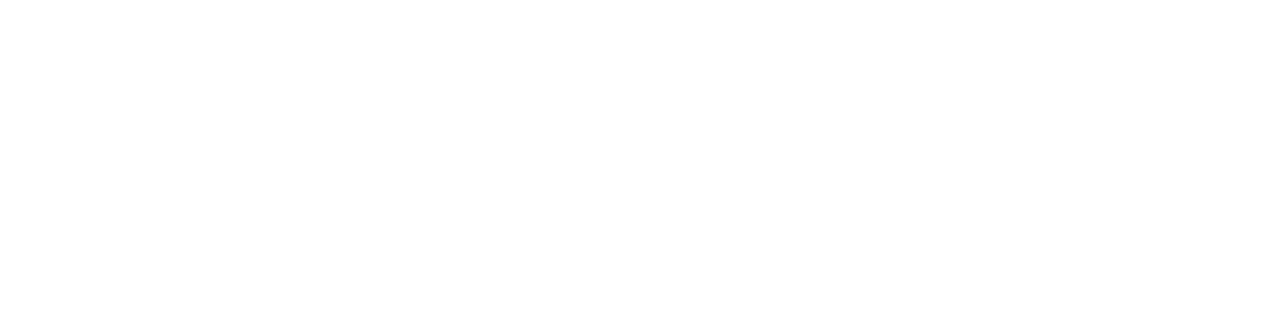
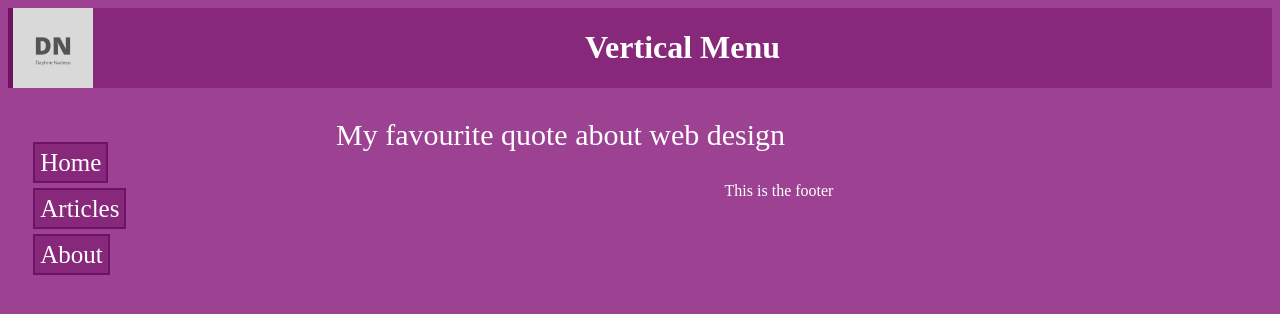
Before and after one commit to 420n13la/twolayouts-Daphne-Nadeau, a plain HTML site: page vermenu.html in a window 1280 px wide. Drawn offline with Linux system fonts and the light colour scheme.

Commit message:
Add files via upload

```diff
--- a/vermenu.html
+++ b/vermenu.html
@@ -2,8 +2,29 @@
 <html>
 <head>
 
+	<link rel="stylesheet" href="vmenu.css">
+
 </head>
 <body>
 
+	<header>
+		<img id="logo" src="DN.png">
+		<h1>Vertical Menu</h1>
+	</header>
+
+	<nav>
+	</br></br>
+	<a href="vermenu.html">Home</a></br></br>
+	<a href="verarticles.html">Articles</a></br></br>
+	<a href="verabout.html">About</a>
+	</nav>
+
+	<p id="quote">My favourite quote about web design</p>
+
 </body>
+
+<footer>
+	<p>This is the footer</p>
+</footer>
+
 </html>
--- /dev/null
+++ b/vmenu.css
@@ -0,0 +1,75 @@
+nav{
+	float:left;
+	height: 100%;
+	width: 18%;
+	padding: 2%;
+}
+
+html{
+	height: 100%;
+}
+
+body{
+	height: 100%;
+	background-color: #9D4292;
+}
+
+img{
+	float: right;
+	height: 200px;
+	width: 200px;
+}
+
+#logo{
+	float: left;
+	height: 80px;
+	width: 80px;
+}
+
+#sections{
+	border: 2px solid #6E1363;
+	margin: auto;
+	overflow: auto;
+	padding: 5px;
+}
+
+header{
+	text-align: center;
+	background-color: #87287B;
+	border-left: 5px solid #6E1363;
+	overflow: auto;
+	color: white;
+}
+
+p{
+	color: white;
+}
+
+#quote{
+	text-indent: 50px;
+	font-size: 30px;
+	color: white;
+}
+
+a{
+	text-decoration: none;
+	font-size: 25px;
+	background-color: #87287B;
+	padding: 5px;
+	border: 2px solid #6E1363;
+	color: white;
+}
+
+h1{
+	color: white;
+}
+
+footer{
+	text-align: center;
+	color: white;
+}
+
+#aboutimg{
+	float: left;
+
+}
```
Also changed, not shown: style.css (+8 -6 lines), verabout.html (added, +33 -0 lines), verarticles.html (added, +46 -0 lines), DN.png (added), index.png (added).
